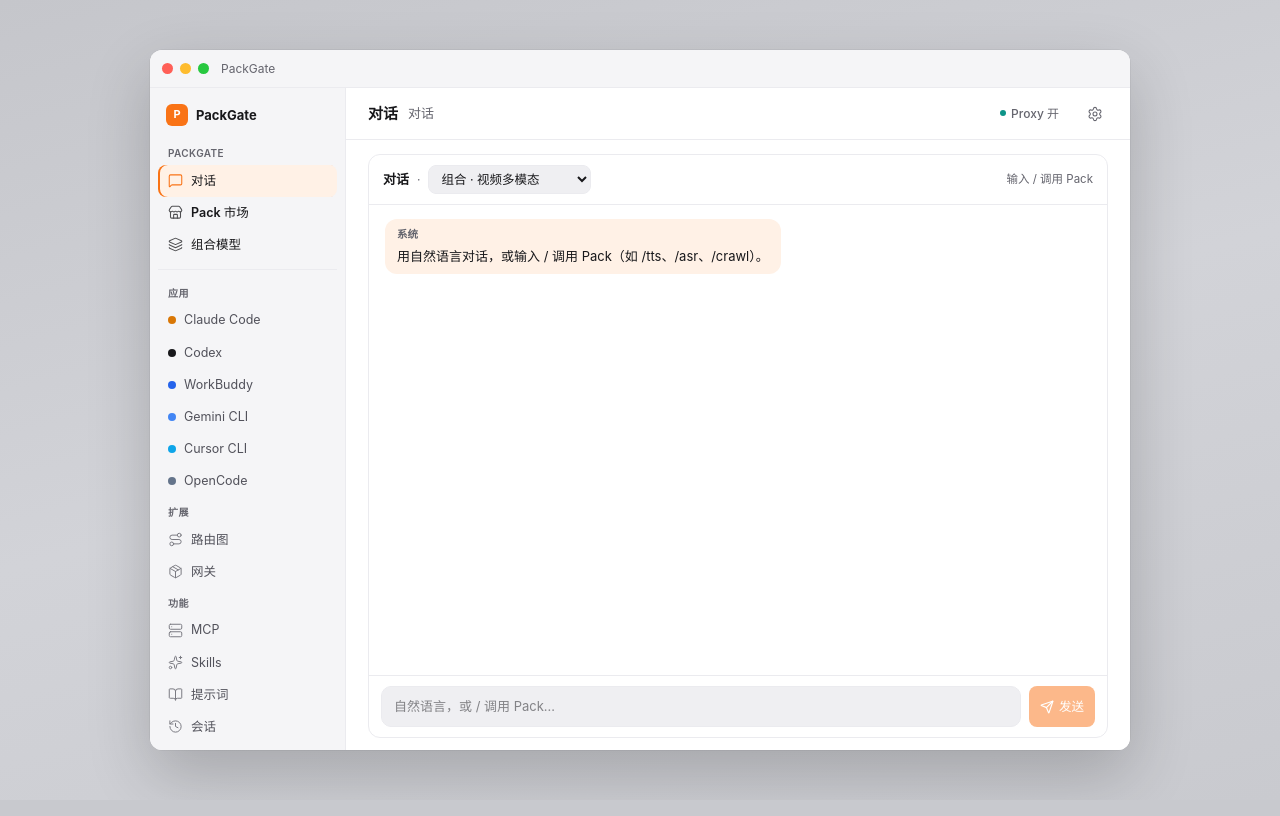
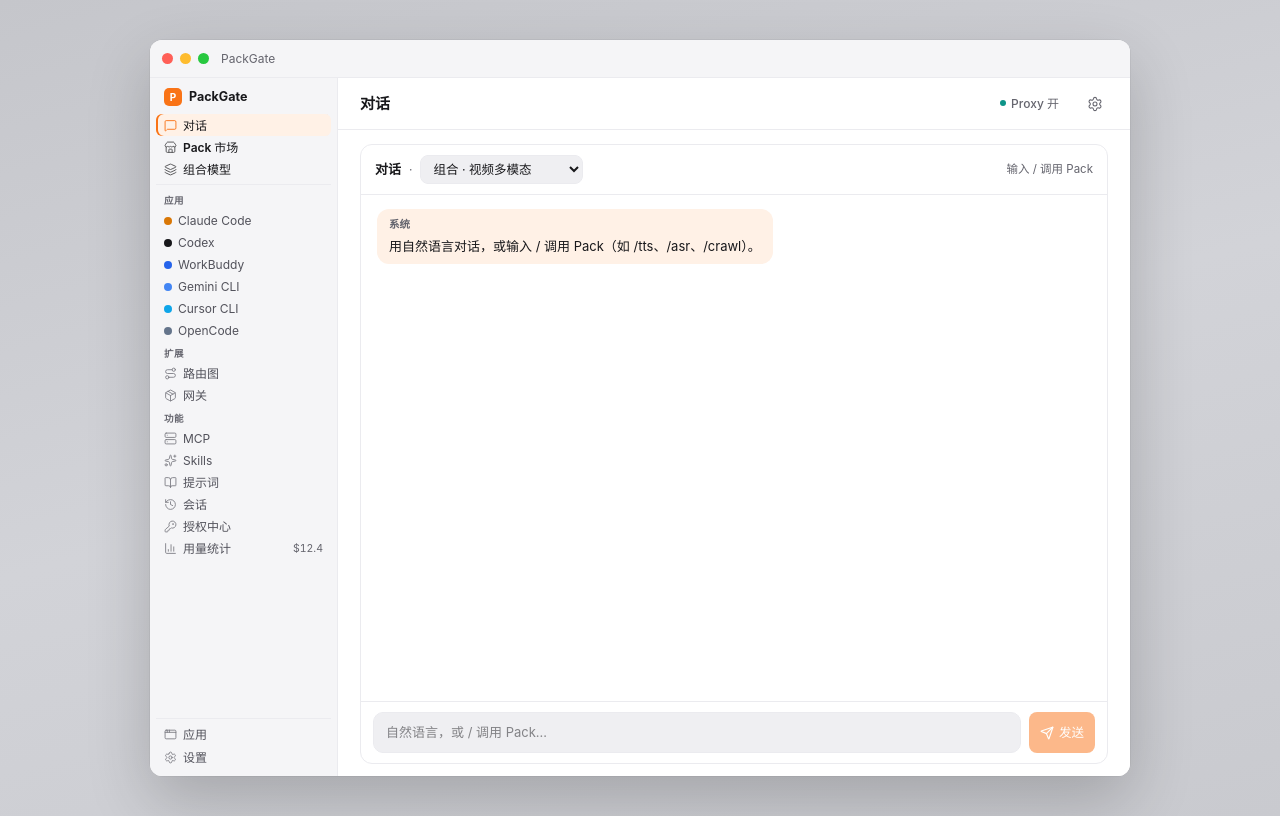
Before and after one commit to beyondchenlin/packgate-demo, a React (Vite) app: page / in a window 1280 px wide. Built offline with nearby package versions, Linux system fonts and the light colour scheme.

Commit message:
fix: fit full sidebar in one screen; drop duplicate 对话 title
Sidebar overflow:hidden with denser rows; window 740px. Remove
redundant PackGate group label and pi-chat subtitle that duplicated h1.

```diff
--- a/src/App.tsx
+++ b/src/App.tsx
@@ -86,11 +86,9 @@
         ? '本地能力包'
         : nav === 'composite'
           ? '云 + 本地入口'
-          : nav === 'pi-chat'
-            ? '对话'
-            : nav === 'playground'
-              ? 'LocalAI 风格试跑'
-              : undefined
+          : nav === 'playground'
+            ? 'LocalAI 风格试跑'
+            : undefined
 
   const showAdd =
     nav === 'providers' ||
@@ -133,7 +131,6 @@
             </div>
 
             <div className="sb-core-block">
-              <div className="sb-group">PackGate</div>
               {CORE_NAV.map((item) => {
                 const Icon = ICONS[item.icon] ?? Store
                 return (
@@ -241,7 +238,7 @@
           <div className="main">
             <header className="page-header">
               <h1>{title}</h1>
-              {subtitle && <span className="sub">{subtitle}</span>}
+              {subtitle && subtitle !== title && <span className="sub">{subtitle}</span>}
               <div className="spacer" />
 
               <button
--- a/src/index.css
+++ b/src/index.css
@@ -99,8 +99,8 @@
   margin: auto;
   width: min(980px, 94vw);
   /* always leave stage padding so titlebar never sticks to / past viewport top */
-  height: min(700px, calc(100dvh - 2 * clamp(28px, 5vh, 56px)));
-  max-height: calc(100dvh - 56px);
+  height: min(740px, calc(100dvh - 2 * clamp(24px, 4vh, 48px)));
+  max-height: calc(100dvh - 48px);
 }
 
 /* traffic + drag strip — always visible above sidebar/main */
@@ -130,51 +130,53 @@
 .shell-body { display: flex; flex: 1; min-height: 0; }
 
 .sidebar {
-  width: 196px;
+  width: 188px;
   flex: none;
   background: var(--bg-sidebar);
   border-right: 0.5px solid var(--border);
   display: flex;
   flex-direction: column;
-  /* top padding so Logo + first item never hug / clip under chrome */
-  padding: 12px 8px 12px;
+  padding: 8px 6px 8px;
   min-height: 0;
-  overflow-x: hidden;
-  overflow-y: auto;
+  /* one screen, no scrollbar — density tuned to fit all nav */
+  overflow: hidden;
 }
 .sidebar.collapsed { width: 56px; }
 
 .sb-brand {
-  display: flex; align-items: center; gap: 8px;
-  padding: 4px 8px 12px;
-  font-weight: 650; font-size: 13px; color: var(--fg-1);
+  display: flex; align-items: center; gap: 7px;
+  padding: 2px 8px 8px;
+  font-weight: 650; font-size: 12.5px; color: var(--fg-1);
   flex: none;
   flex-shrink: 0;
 }
 .sb-brand .logo {
-  width: 22px; height: 22px; border-radius: 6px;
+  width: 18px; height: 18px; border-radius: 5px;
   background: var(--action); color: #fff;
   display: flex; align-items: center; justify-content: center;
-  font-size: 11px; font-weight: 700;
+  font-size: 10px; font-weight: 700;
 }
 
 .sb-group {
-  font-size: 10px; font-weight: 600; letter-spacing: 0.04em;
-  color: var(--fg-3); padding: 8px 10px 4px; text-transform: uppercase;
+  font-size: 9.5px; font-weight: 600; letter-spacing: 0.04em;
+  color: var(--fg-3); padding: 5px 8px 2px; text-transform: uppercase;
+  flex: none;
 }
 .sb-item {
-  display: flex; align-items: center; gap: 8px;
+  display: flex; align-items: center; gap: 6px;
   width: 100%; border: 0; background: transparent;
-  text-align: left; font: inherit; font-size: 12.5px;
-  color: var(--fg-2); padding: 7px 10px; border-radius: 8px;
+  text-align: left; font: inherit; font-size: 12px;
+  color: var(--fg-2); padding: 3.5px 8px; border-radius: 6px;
   cursor: default;
+  flex: none;
+  line-height: 1.25;
 }
 .sb-item:hover { background: rgba(0,0,0,0.04); color: var(--fg-1); }
 .theme-dark .sb-item:hover { background: rgba(255,255,255,0.05); }
 .sb-item[data-on="true"] {
   background: var(--bg-selected); color: var(--fg-1); font-weight: 560;
 }
-.sb-item svg { width: 15px; height: 15px; flex: none; opacity: 0.75; }
+.sb-item svg { width: 13px; height: 13px; flex: none; opacity: 0.75; }
 .sb-item[data-on="true"] svg { opacity: 1; color: var(--action); }
 .sb-item .badge {
   margin-left: auto; font-size: 10.5px; color: var(--fg-3);
@@ -202,17 +204,18 @@
 }
 .sb-item.core[data-on="true"] svg { color: var(--action); opacity: 1; }
 .sb-core-block {
-  margin: 0 0 8px;
-  padding: 0 0 8px;
+  margin: 0 0 4px;
+  padding: 0 0 4px;
   border-bottom: 0.5px solid var(--border);
   flex: none;
 }
 
 .sb-foot {
   margin-top: auto;
-  padding-top: 8px;
+  padding-top: 4px;
   border-top: 0.5px solid var(--border);
-  display: flex; flex-direction: column; gap: 2px;
+  display: flex; flex-direction: column; gap: 1px;
+  flex: none;
 }
 
 .main {
```
